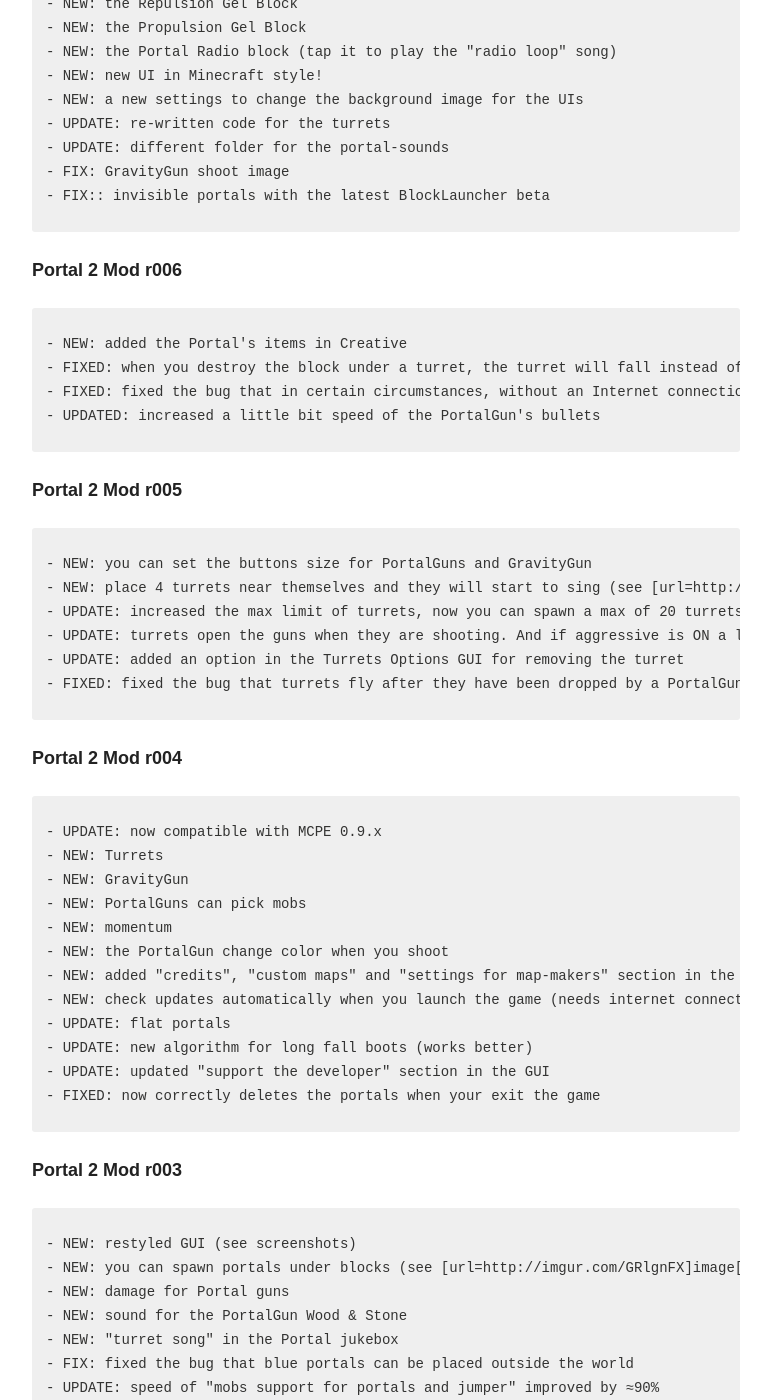
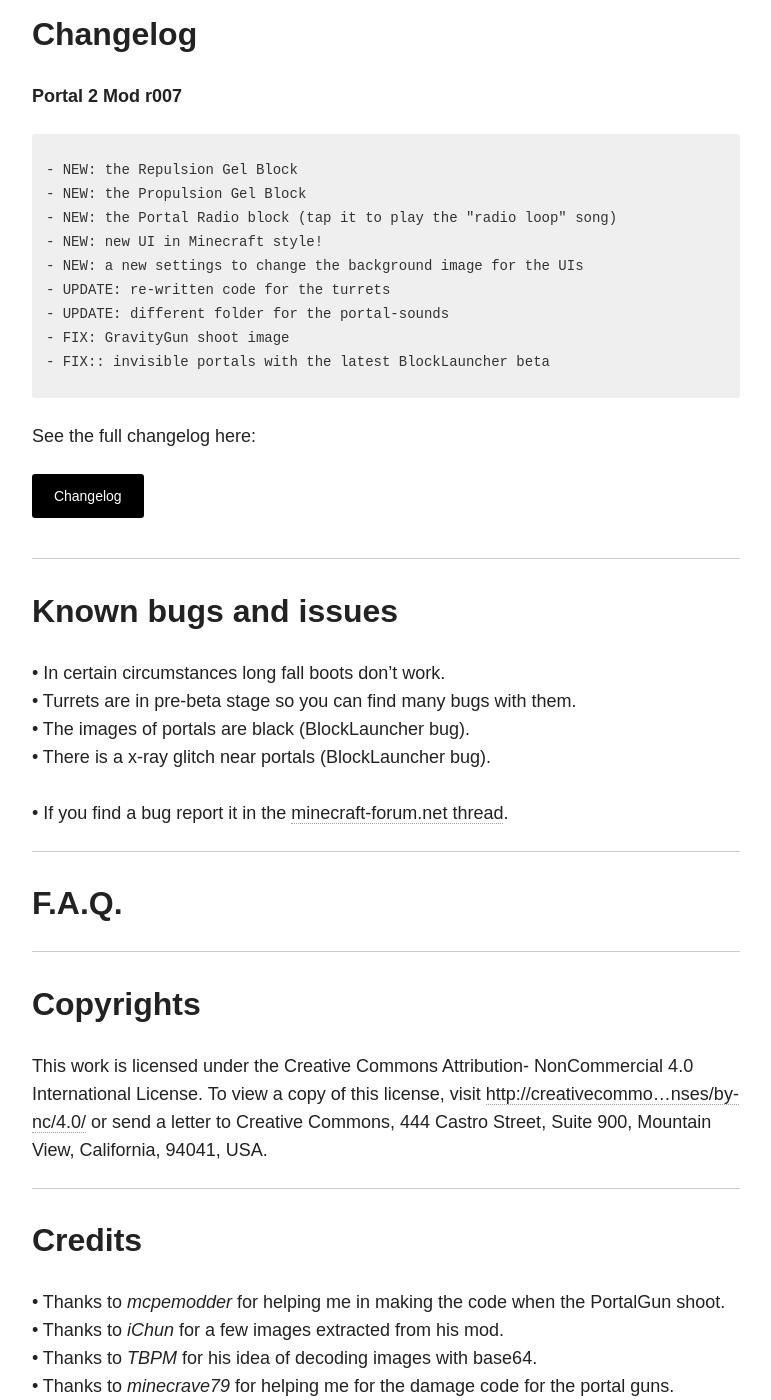
Before and after one commit to Desno365/Desno365.github.io, a Jekyll site: the page built from minecraft/portal2-mod/index.md, in a window 1280 px wide and 1400 px high, scrolled down 4810 px. Shown: the whole window, without its empty margins (254-1025 px from the left). Built offline with Jekyll 4.4.1, drawn with Linux system fonts in a browser that asks for light colours; nearby versions of some CDN libraries; some of the changed text lies outside the part shown.

Commit message:
Portal 2 Mod

```diff
--- a/minecraft/portal2-mod/index.md
+++ b/minecraft/portal2-mod/index.md
@@ -50,6 +50,11 @@
 | MEGA:            | [Support download](http://adf.ly/sQu3j) | [Regular download](https://mega.co.nz/#!eswB3DAK!a7PQ8-kZ0WklCHxyD_ZC7iMMr1ECSOjHzx217woAbm4) |
 |----
 {: rules="groups"}
+
+
+<i>Older Minecraft Pocket Edition versions:</i>
+
+<div markdown="0"><a href="{{ site.url }}/minecraft/portal2-mod/older-versions" class="btn">Older versions</a></div>
 
 ---
 
@@ -90,66 +95,9 @@
 - FIX:: invisible portals with the latest BlockLauncher beta
 {% endhighlight %}
 
-**Portal 2 Mod r006**
-{% highlight text %}
-- NEW: added the Portal's items in Creative
-- FIXED: when you destroy the block under a turret, the turret will fall instead of flying (sometimes glitchy, in certain circumstances the turret can move itself after falling)
-- FIXED: fixed the bug that in certain circumstances, without an Internet connection, the mod wrongly reports that there is a new update
-- UPDATED: increased a little bit speed of the PortalGun's bullets
-{% endhighlight %}
+See the full changelog here:
 
-**Portal 2 Mod r005**
-{% highlight text %}
-- NEW: you can set the buttons size for PortalGuns and GravityGun
-- NEW: place 4 turrets near themselves and they will start to sing (see [url=http://i.imgur.com/foYMwi1.jpg|_blank]image[/url])
-- UPDATE: increased the max limit of turrets, now you can spawn a max of 20 turrets.
-- UPDATE: turrets open the guns when they are shooting. And if aggressive is ON a laser for the turret will appear
-- UPDATE: added an option in the Turrets Options GUI for removing the turret
-- FIXED: fixed the bug that turrets fly after they have been dropped by a PortalGun or by a GravityGun
-{% endhighlight %}
-
-**Portal 2 Mod r004**
-{% highlight text %}
-- UPDATE: now compatible with MCPE 0.9.x
-- NEW: Turrets
-- NEW: GravityGun
-- NEW: PortalGuns can pick mobs
-- NEW: momentum
-- NEW: the PortalGun change color when you shoot
-- NEW: added "credits", "custom maps" and "settings for map-makers" section in the GUI
-- NEW: check updates automatically when you launch the game (needs internet connection)
-- UPDATE: flat portals
-- UPDATE: new algorithm for long fall boots (works better)
-- UPDATE: updated "support the developer" section in the GUI
-- FIXED: now correctly deletes the portals when your exit the game
-{% endhighlight %}
-
-**Portal 2 Mod r003**
-{% highlight text %}
-- NEW: restyled GUI (see screenshots)
-- NEW: you can spawn portals under blocks (see [url=http://imgur.com/GRlgnFX]image[/url])
-- NEW: damage for Portal guns
-- NEW: sound for the PortalGun Wood & Stone
-- NEW: "turret song" in the Portal jukebox
-- FIX: fixed the bug that blue portals can be placed outside the world
-- UPDATE: speed of "mobs support for portals and jumper" improved by ≈90%
-- NEW: there is also an Easter Egg hidden in the "Portal Informations" GUI, is a button that you have to long press (can someone find it?)
-{% endhighlight %}
-
-**Portal 2 Mod r002**
-{% highlight text %}
-- NEW: option in the "Portal Informations" GUI to enable support of mobs in portals and jumpers
-- NEW: sounds
-- NEW: Portal Jukebox block
-- NEW: jumper block
-- NEW: long fall boots
-- FIX & UPDATES: bug fix and improvements
-{% endhighlight %}
-
-**Portal 2 Mod r001:**
-{% highlight text %}
-- Initial release
-{% endhighlight %}
+<div markdown="0"><a href="{{ site.url }}/minecraft/portal2-mod/full-changelog" class="btn">Changelog</a></div>
 
 ---
 
@@ -159,7 +107,7 @@
 • In certain circumstances long fall boots don't work.<br>
 • Turrets are in pre-beta stage so you can find many bugs with them.<br>
 • The images of portals are black (BlockLauncher bug).<br>
-• There is a x-ray glitch near portals (BlockLauncher bug).<br>
+• There is a x-ray glitch near portals (BlockLauncher bug).<br><br>
 • If you find a bug report it in the [minecraft-forum.net thread](http://bit.ly/1ysWtIO).
 
 ---
@@ -184,3 +132,7 @@
 • Thanks to <i>MyNameIsAnti</i> that made for me a fantastic render for the turret.<br>
 • Thanks to <i>Thecactigod</i> that made some lines of code for this mod.<br>
 • Thanks to <i>MC_miner_bros</i> for some beautiful textures.
+
+
+* Table of Contents
+{:toc}
```
Also changed, not shown: other parts of minecraft/portal2-mod/index.md (+3 -3 lines), minecraft/portal2-mod/full-changelog/index.md (added, +86 -0 lines), minecraft/portal2-mod/older-versions/index.md (added, +86 -0 lines).
